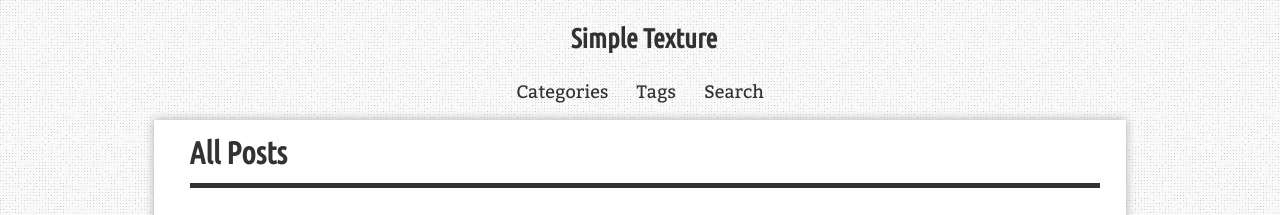
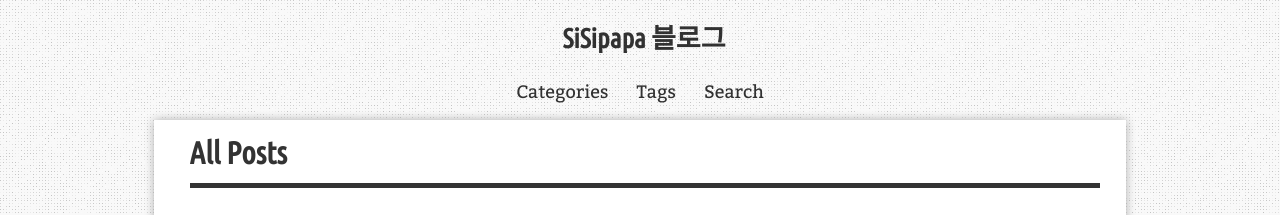
Before and after one commit to sisipapa/sisipapa.github.io, a Jekyll site: the page built from blog/index.html, in a window 1280 px wide. Shown: the top 215 px of the page. Built offline with Jekyll 4.4.1, drawn with Linux system fonts in a browser that asks for light colours; comment, search, counter and statistics services are not loaded.

Commit message:
_config.yml 설정변경

```diff
--- a/_config.yml
+++ b/_config.yml
@@ -23,9 +23,9 @@ sass:
 # Site Data
 url: # the base hostname & protocol for your site, e.g. http://example.com
 baseurl: # the subpath of your site, e.g. /blog
-title: Simple Texture
+title: SiSipapa 블로그
 description: "A gem-based responsive simple texture styled Jekyll theme."
-keywords: 'jekyll,theme,gem-based,blog'
+keywords: 'springboot,jpa,docker,k8s'
 author:
   name:
   job_title:
@@ -35,7 +35,7 @@ author:
     - name: facebook
       url:
     - name: github
-      url: https://github.com/yizeng/jekyll-theme-simple-texture
+      url: https://github.com/coolguy239
     - name: instagram
       url:
     - name: linkedin
```
